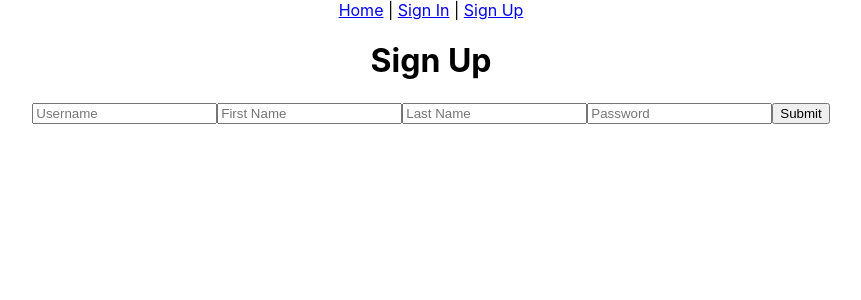
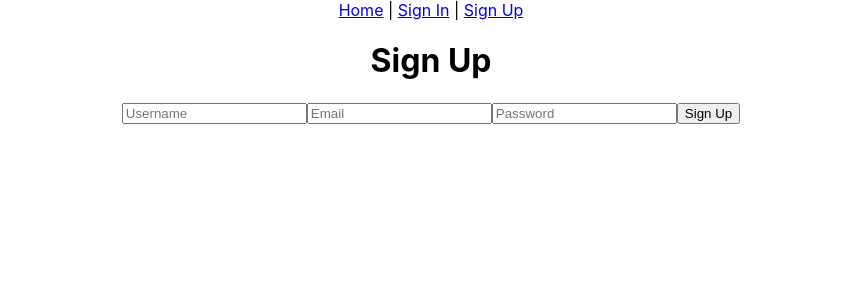
Before and after one commit to AryanDinakaran1/Auth-App-Main, a React (Create React App) app: page /signup in a window 1280 px wide. Shown: the top 300 px of the page, without its empty margins (209-1070 px from the left). Built offline with nearby package versions, Linux system fonts and the light colour scheme.

Commit message:
Firebase authenticaiton is done just have to fix the post method with axios

```diff
--- a/src/pages/SignUp.js
+++ b/src/pages/SignUp.js
@@ -1,21 +1,57 @@
 import React, { useEffect, useState } from 'react';
+import { createUserWithEmailAndPassword } from 'firebase/auth';
+import { auth } from './firebase-config';
 import axios from 'axios';
 
 function SignUp() {
+
+    const [username, setUsername] = useState("");
+    const [email, setEmail] = useState("");
+    const [password, setPassword] = useState("");
+
+    const register = async () => {
+
+        try {
+            const user = await createUserWithEmailAndPassword(auth, email, password);
+            console.log(user);
+
+            const newuser = {
+                username: username,
+                email: email,
+                password: password,
+            };
+
+            axios.post('http://127.0.0.1:8000/signup', { newuser })
+            .then((response) => {
+                console.log(response);
+            })
+            .error((response) => {
+                console.log(response)
+            })
+
+        }
+        catch(error) {
+            console.log(error);
+        }
+
+    };
 
     return(
         <div>
 
             <h1>Sign Up</h1>
+            {/*
             <form action="http://127.0.0.1:8000/signup" method="post">
+            */}
 
-                <input type="text" name="username" placeholder="Username" />
-                <input type="text" name="first_name" placeholder="First Name" />
-                <input type="text" name="last_name" placeholder="Last Name" />
-                <input type="password" name="password" placeholder="Password" />
-                <input type="submit" />
+            <input type="text" name="username" placeholder="Username" onChange={(e) => setUsername(e.target.value)} />
+            <input type="email" name="email" placeholder="Email" onChange={(e) => setEmail(e.target.value)} />
+            <input type="password" name="password" placeholder="Password" onChange={(e) => setPassword(e.target.value)} />
+            <button onClick={register}>Sign Up</button>
 
+            {/*
             </form>
+            */}
         </div>
     );
 
--- /dev/null
+++ b/src/pages/firebase-config.js
@@ -0,0 +1,15 @@
+import { initializeApp } from "firebase/app";
+import { getAuth } from 'firebase/auth';
+
+const firebaseConfig = {
+  apiKey: "AIzaSyBB53D4T48BqFH_HhMD2WtD4h4tgTXXpZE",
+  authDomain: "fir-app-b7de4.firebaseapp.com",
+  projectId: "fir-app-b7de4",
+  storageBucket: "fir-app-b7de4.appspot.com",
+  messagingSenderId: "229859012034",
+  appId: "1:229859012034:web:096f6d7d894b254fa7ba5b",
+  measurementId: "G-67855TX9LX"
+};
+
+const app = initializeApp(firebaseConfig);
+export const auth = getAuth(app);
```
Also changed, not shown: src/pages/Layout.js (deleted, +0 -30 lines), src/pages/NavBar.js (deleted, +0 -14 lines).
